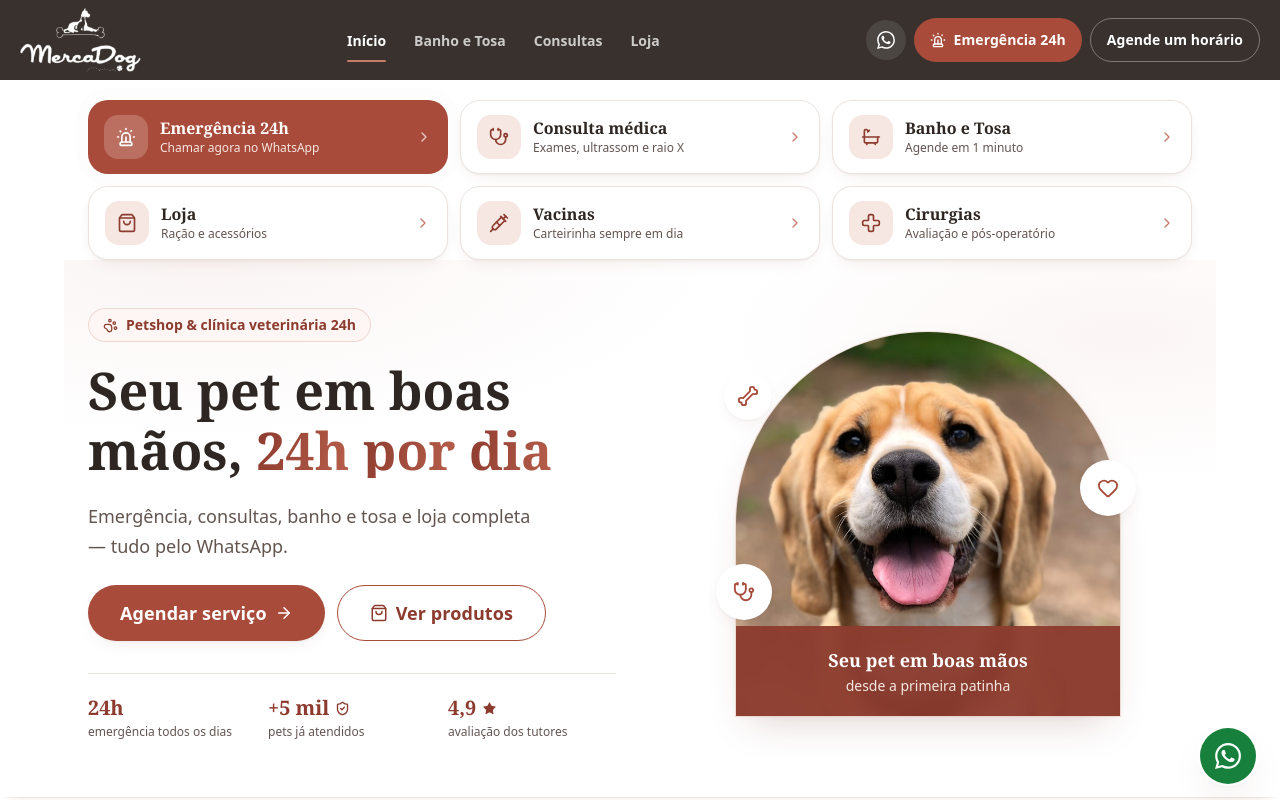
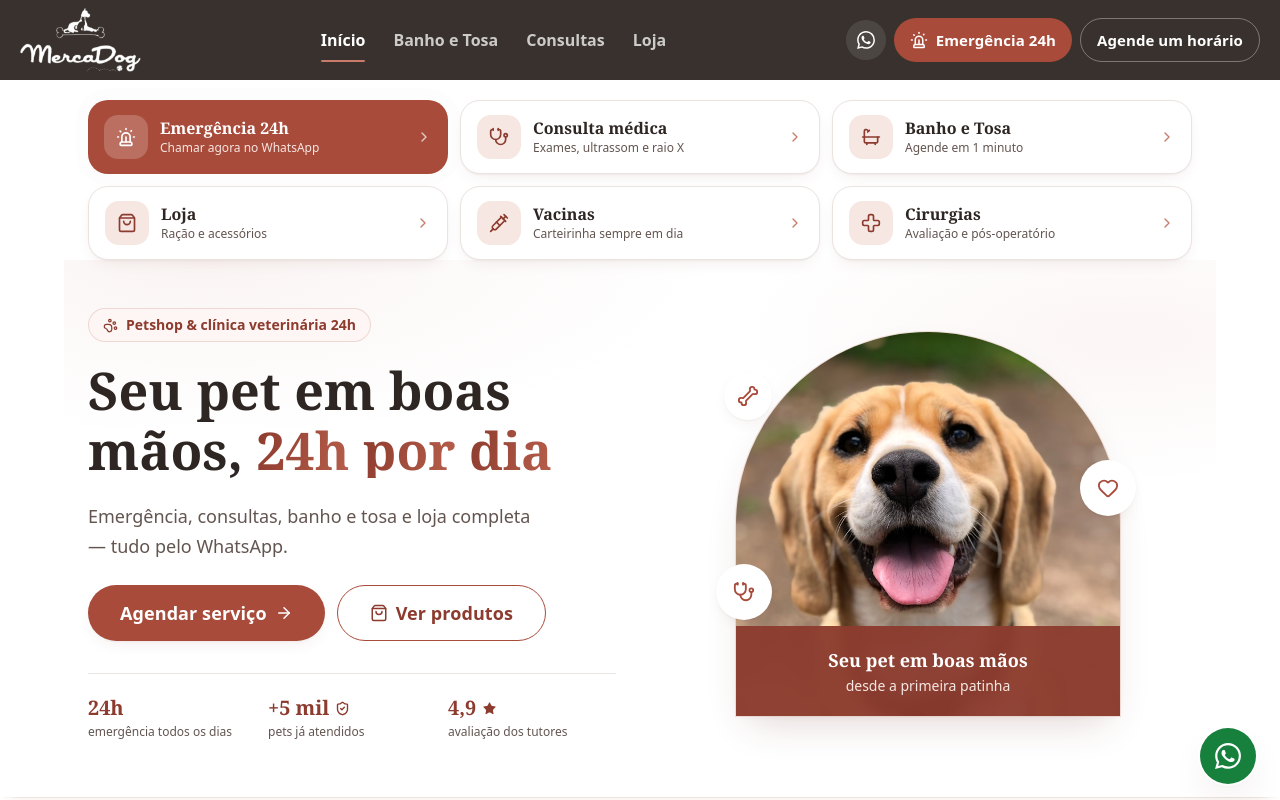
Before and after one commit to felipedelyra-arch/mercadog1, a React (Vite) app: page / in a window 1280 px wide. Shown: the top 800 px of the page. Built offline with nearby package versions, Linux system fonts and the light colour scheme.

Commit message:
style: aumenta a tipografia da navbar
Links do menu vão de text-sm para text-base e os botões de ação de 14px
para 15px, com os ícones de emergência de 16 para 18.

```diff
--- a/src/components/layout/Header.jsx
+++ b/src/components/layout/Header.jsx
@@ -88,7 +88,7 @@ export default function Header() {
                 {({ isActive }) => (
                   <>
                     <span
-                      className={`text-sm font-semibold transition-colors ${
+                      className={`text-base font-semibold transition-colors ${
                         isActive ? 'text-white' : 'text-white/75 hover:text-white'
                       }`}
                     >
@@ -123,16 +123,16 @@ export default function Header() {
             <Button
               size="sm"
               href={emergencyUrl}
-              className="pulse-emergency !bg-terracotta-500 hover:!bg-terracotta-400"
+              className="pulse-emergency !text-[0.9375rem] !bg-terracotta-500 hover:!bg-terracotta-400"
             >
-              <Siren size={16} aria-hidden="true" />
+              <Siren size={18} aria-hidden="true" />
               Emergência 24h
             </Button>
             <Button
               to="/agendamento"
               size="sm"
               variant="outline"
-              className="!border-white/35 !text-white hover:!border-white/60 hover:!bg-white/10"
+              className="!text-[0.9375rem] !border-white/35 !text-white hover:!border-white/60 hover:!bg-white/10"
             >
               Agende um horário
             </Button>
@@ -145,9 +145,9 @@ export default function Header() {
               target="_blank"
               rel="noopener noreferrer"
               whileTap={{ scale: 0.95 }}
-              className="pulse-emergency flex h-11 items-center gap-1.5 rounded-full bg-terracotta-500 pr-3.5 pl-3 text-[0.8125rem] font-bold text-white"
+              className="pulse-emergency flex h-11 items-center gap-1.5 rounded-full bg-terracotta-500 pr-4 pl-3.5 text-[0.9375rem] font-bold text-white"
             >
-              <Siren size={16} aria-hidden="true" />
+              <Siren size={18} aria-hidden="true" />
               Emergência
             </motion.a>
             <button
```
